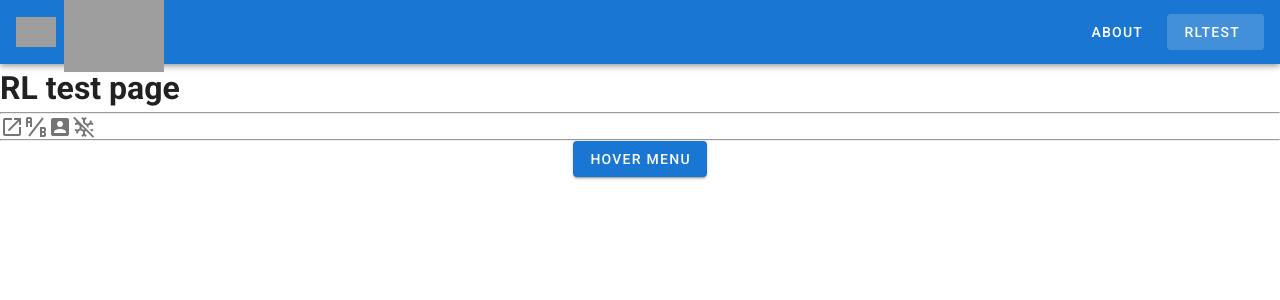
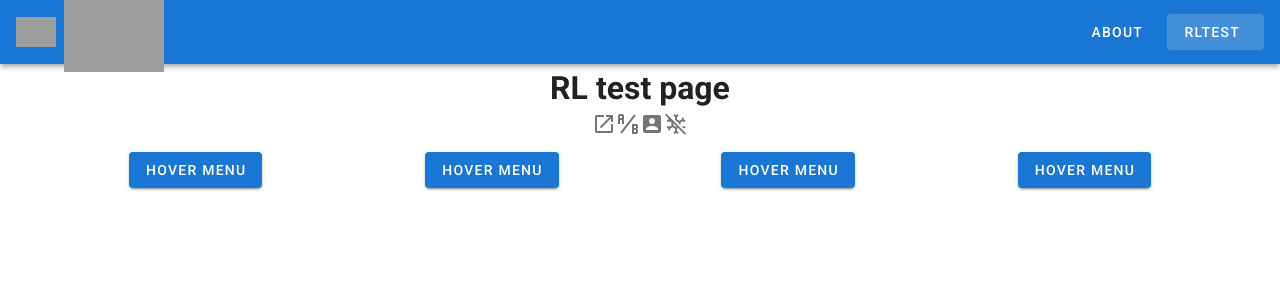
Before and after one commit to li-rongcheng/vuetify-playground2, a Vue app: page /rltest in a window 1280 px wide. Shown: the top 300 px of the page. Built offline with nearby package versions, Linux system fonts and the light colour scheme; grey boxes are pictures that could not be loaded.

Commit message:
change HoveMenu to use dynamic data

```diff
--- a/src/components/HoverMenu.vue
+++ b/src/components/HoverMenu.vue
@@ -22,14 +22,7 @@
 <script lang="ts">
 import Vue from "vue";
 export default Vue.extend({
-  data: () => ({
-    items: [
-      { title: "item 1" },
-      { title: "item 2" },
-      { title: "item 3" },
-      { title: "item 4" },
-    ],
-  }),
+  props: { items: Array },
   methods: {
     listClicked: (item: { title: string }) => {
       console.log("listClicked() called, title:", item.title);
--- a/src/views/RLTest.vue
+++ b/src/views/RLTest.vue
@@ -1,13 +1,22 @@
 <template>
   <div>
-    <h1>RL test page</h1>
-    <hr />
-    <v-icon>mdi-open-in-new</v-icon>
-    <v-icon>mdi-ab-testing</v-icon>
-    <v-icon>mdi-account-box</v-icon>
-    <v-icon>mdi-snowflake-off</v-icon>
-    <hr />
-    <hover-menu />
+    <v-container>
+      <v-row justify="center">
+        <h1>RL test page</h1>
+      </v-row>
+      <v-row justify="center">
+        <v-icon>mdi-open-in-new</v-icon>
+        <v-icon>mdi-ab-testing</v-icon>
+        <v-icon>mdi-account-box</v-icon>
+        <v-icon>mdi-snowflake-off</v-icon>
+      </v-row>
+      <v-row>
+        <v-col cols="3"> <hover-menu class="pa-1" :items="items1" /> </v-col>
+        <v-col cols="3"> <hover-menu class="pa-1" :items="items2" /> </v-col>
+        <v-col cols="3"> <hover-menu class="pa-1" :items="items3" /> </v-col>
+        <v-col cols="3"> <hover-menu class="pa-1" :items="items4" /> </v-col>
+      </v-row>
+    </v-container>
   </div>
 </template>
 <script lang="ts">
@@ -15,5 +24,31 @@ import HoverMenu from "@/components/HoverMenu.vue";
 import Vue from "vue";
 export default Vue.extend({
   components: { HoverMenu },
+  data: () => ({
+    items1: [
+      { title: "item 11" },
+      { title: "item 12" },
+      { title: "item 13" },
+      { title: "item 14" },
+    ],
+    items2: [
+      { title: "item 21" },
+      { title: "item 22" },
+      { title: "item 23" },
+      { title: "item 24" },
+    ],
+    items3: [
+      { title: "item 31" },
+      { title: "item 32" },
+      { title: "item 33" },
+      { title: "item 34" },
+    ],
+    items4: [
+      { title: "item 41" },
+      { title: "item 42" },
+      { title: "item 43" },
+      { title: "item 44" },
+    ],
+  }),
 });
 </script>
```
